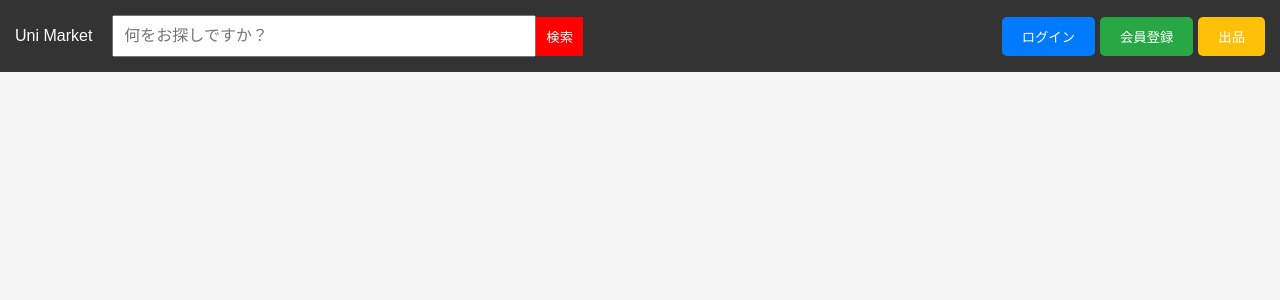
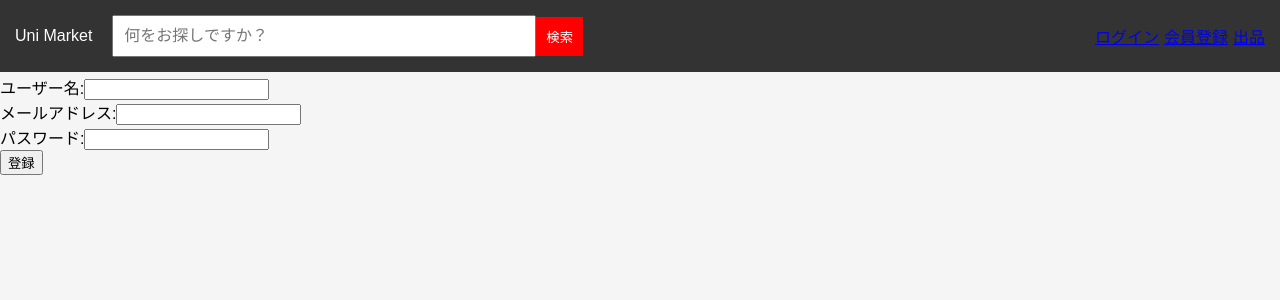
Before and after one commit to Teamsasa/UniMarket, a React app in the folder frontend/: page /register in a window 1280 px wide. Shown: the top 300 px of the page. Built offline with nearby package versions, Linux system fonts and the light colour scheme.

Commit message:
feat: ログインと登録ボタンを追加

```diff
--- a/frontend/src/components/Header.tsx
+++ b/frontend/src/components/Header.tsx
@@ -97,9 +97,9 @@ const Header: React.FC = () => {
         <button className="search-button" onClick={handleSearch}>検索</button>
       </div>
       <div className="button-group">
-        <button className="login" onClick={handleLogin}>ログイン</button>
-        <button className="register" onClick={handleRegister}>会員登録</button>
-        <button className="sell" onClick={handleSell}>出品</button>
+        <Link to="/login" className="login-button">ログイン</Link>
+        <Link to="/register" className="register-button">会員登録</Link>
+        <Link to="/sell" className="sell-button">出品</Link>
       </div>
     </header>
   );
--- /dev/null
+++ b/frontend/src/components/Login.tsx
@@ -0,0 +1,58 @@
+import React, { useState } from 'react';
+
+const Login: React.FC = () => {
+  const [username, setUsername] = useState('');
+  const [password, setPassword] = useState('');
+
+  const handleLogin = async (e: React.FormEvent) => {
+    e.preventDefault();
+    try {
+      const response = await fetch('/api/login', {//正しいパスを指定する
+        method: 'POST',
+        headers: {
+          'Content-Type': 'application/json',
+        },
+        body: JSON.stringify({ username, password }),
+      });
+      if (!response.ok) {
+        throw new Error('Login failed');
+      }
+      const data = await response.json();
+      console.log('Login successful:', data);
+      // ここでログイン後の処理を行う（例：ユーザー状態を更新する、リダイレクトするなど）
+    } catch (error) {
+      console.error('Error during login:', error);
+    }
+  };
+
+  return (
+    <div className="login-container">
+      <h2>ログイン</h2>
+      <form onSubmit={handleLogin}>
+        <div>
+          <label htmlFor="username">ユーザー名:</label>
+          <input
+            type="text"
+            id="username"
+            value={username}
+            onChange={(e) => setUsername(e.target.value)}
+            required
+          />
+        </div>
+        <div>
+          <label htmlFor="password">パスワード:</label>
+          <input
+            type="password"
+            id="password"
+            value={password}
+            onChange={(e) => setPassword(e.target.value)}
+            required
+          />
+        </div>
+        <button type="submit">ログイン</button>
+      </form>
+    </div>
+  );
+};
+
+export default Login;
--- /dev/null
+++ b/frontend/src/components/Register.tsx
@@ -0,0 +1,69 @@
+import React, { useState } from 'react';
+
+const Register: React.FC = () => {
+  const [username, setUsername] = useState('');
+  const [password, setPassword] = useState('');
+  const [email, setEmail] = useState('');
+
+  const handleRegister = async (e: React.FormEvent) => {
+    e.preventDefault();
+    try {
+      const response = await fetch('/api/register', {//正しいパスを指定する
+        method: 'POST',
+        headers: {
+          'Content-Type': 'application/json',
+        },
+        body: JSON.stringify({ username, password, email }),
+      });
+      if (!response.ok) {
+        throw new Error('Registration failed');
+      }
+      const data = await response.json();
+      console.log('Registration successful:', data);
+      // ここで登録後の処理を行う（例：ユーザー状態を更新する、ログインページにリダイレクトするなど）
+    } catch (error) {
+      console.error('Error during registration:', error);
+    }
+  };
+
+  return (
+    <div className="register-container">
+      <h2>会員登録</h2>
+      <form onSubmit={handleRegister}>
+        <div>
+          <label htmlFor="username">ユーザー名:</label>
+          <input
+            type="text"
+            id="username"
+            value={username}
+            onChange={(e) => setUsername(e.target.value)}
+            required
+          />
+        </div>
+        <div>
+          <label htmlFor="email">メールアドレス:</label>
+          <input
+            type="email"
+            id="email"
+            value={email}
+            onChange={(e) => setEmail(e.target.value)}
+            required
+          />
+        </div>
+        <div>
+          <label htmlFor="password">パスワード:</label>
+          <input
+            type="password"
+            id="password"
+            value={password}
+            onChange={(e) => setPassword(e.target.value)}
+            required
+          />
+        </div>
+        <button type="submit">登録</button>
+      </form>
+    </div>
+  );
+};
+
+export default Register;
--- a/frontend/src/index.tsx
+++ b/frontend/src/index.tsx
@@ -3,6 +3,8 @@ import ReactDOM from "react-dom/client";
 import Header from "@components/Header";
 import ProductList from "@components/ProductList";
 import ProductDetail from "@components/ProductDetail";
+import Login from "@components/Login";
+import Register from "@components/Register";
 import { Product } from "./types";
 import { BrowserRouter as Router, Route, Routes } from "react-router-dom";
 
@@ -16,6 +18,8 @@ const App: React.FC = () => {
       <Routes>
         <Route path="/" element={<ProductList onProductClick={setSelectedProduct} />} />
         <Route path="/product/:productId" element={<ProductDetail product={selectedProduct} />} />
+        <Route path="/login" element={<Login />} />
+        <Route path="/register" element={<Register />} />
       </Routes>
     </Router>
   );
```
